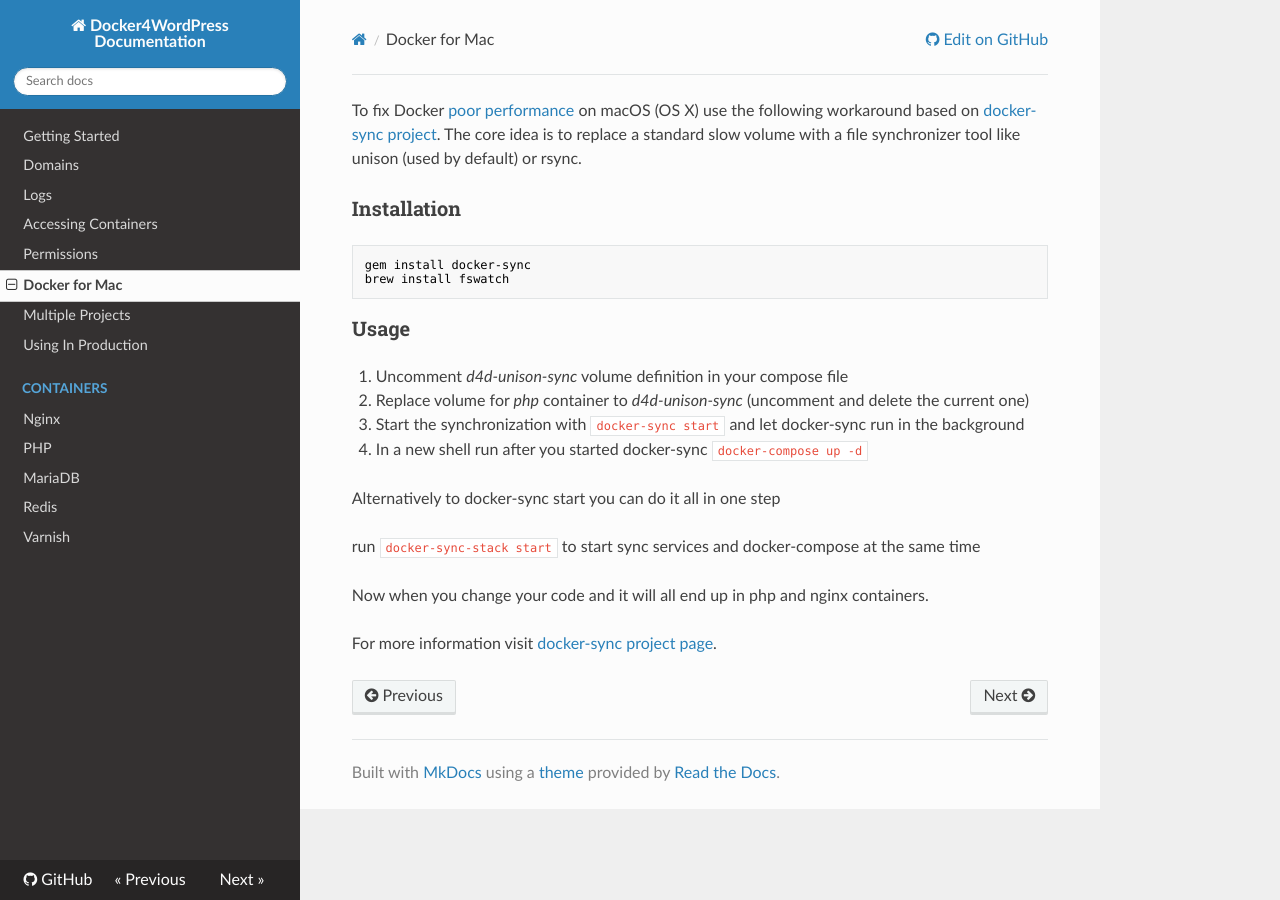
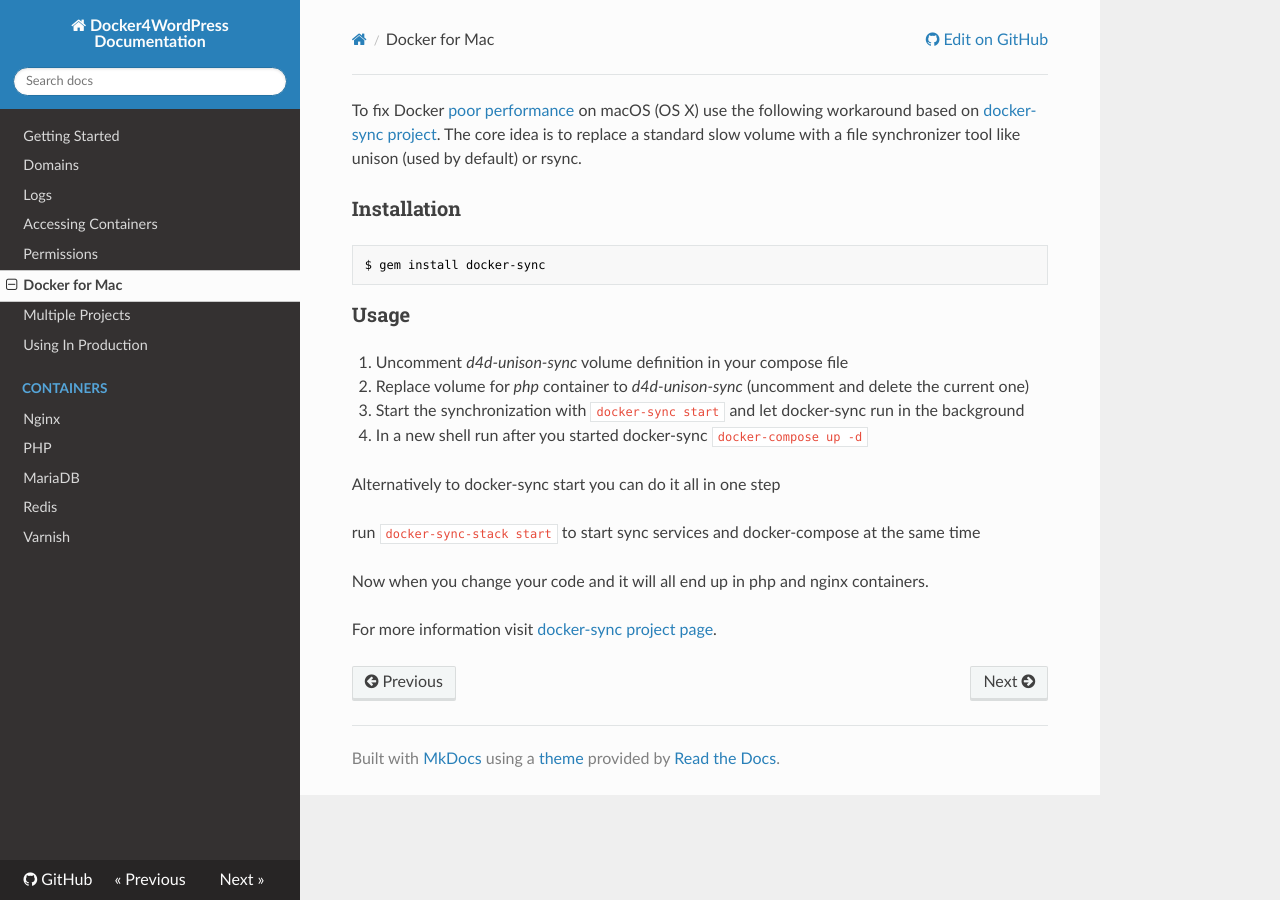
Before and after one commit to wodby/docker4wordpress, an MkDocs documentation site: the page built from docs/macos.md, in a window 1280 px wide. Built offline with MkDocs 1.6.1, drawn with Linux system fonts in a browser that asks for light colours; nearby versions of some CDN libraries; old or Windows-style settings are respelled for this version of MkDocs.

Commit message:
Update docker-sync installation instructions #18

````diff
--- a/docs/macos.md
+++ b/docs/macos.md
@@ -2,9 +2,8 @@ To fix Docker [poor performance](https://github.com/Wodby/docker4wordpress/issue
 
 ### Installation
 
-```
-gem install docker-sync
-brew install fswatch
+```bash
+$ gem install docker-sync
 ```
 
 ### Usage
````
